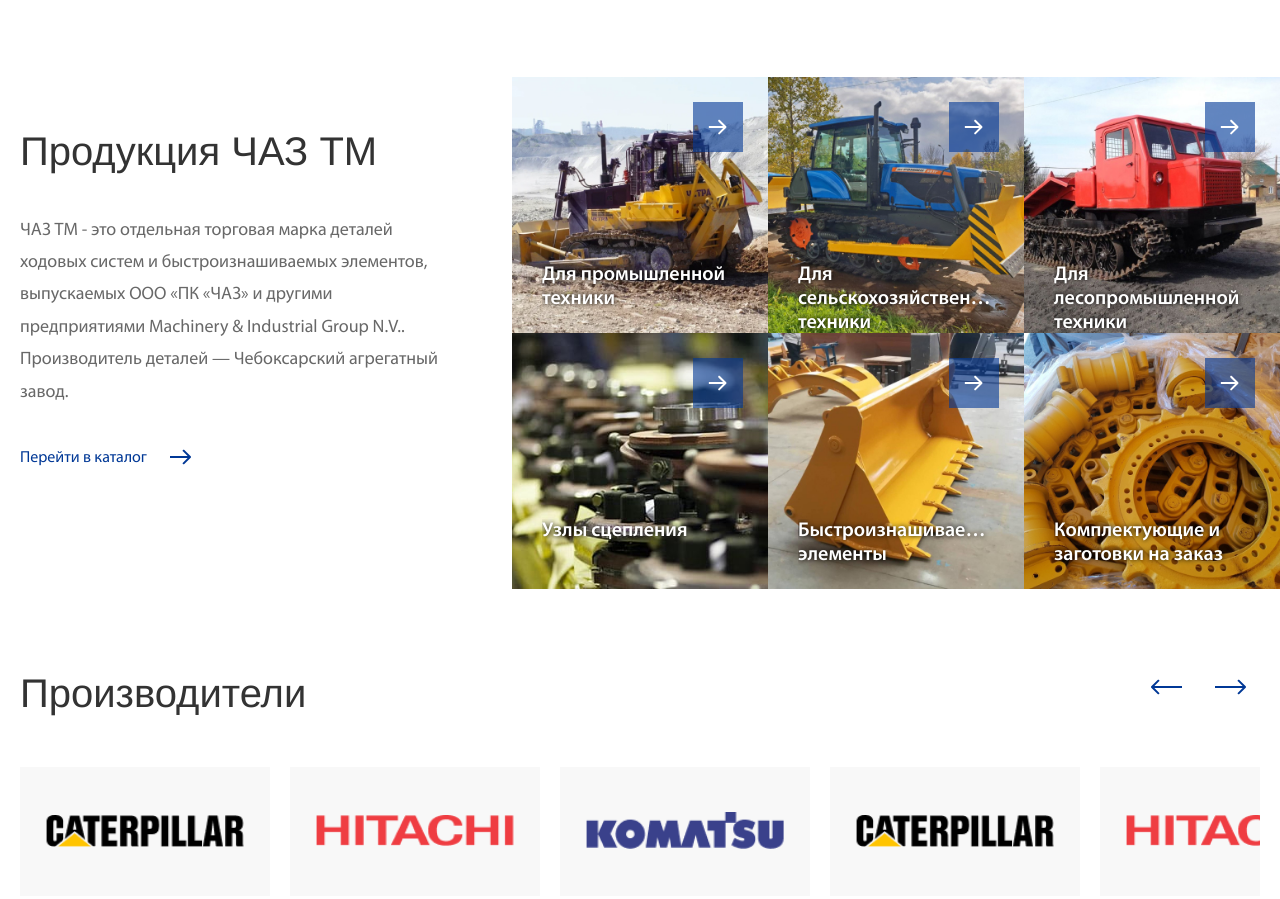
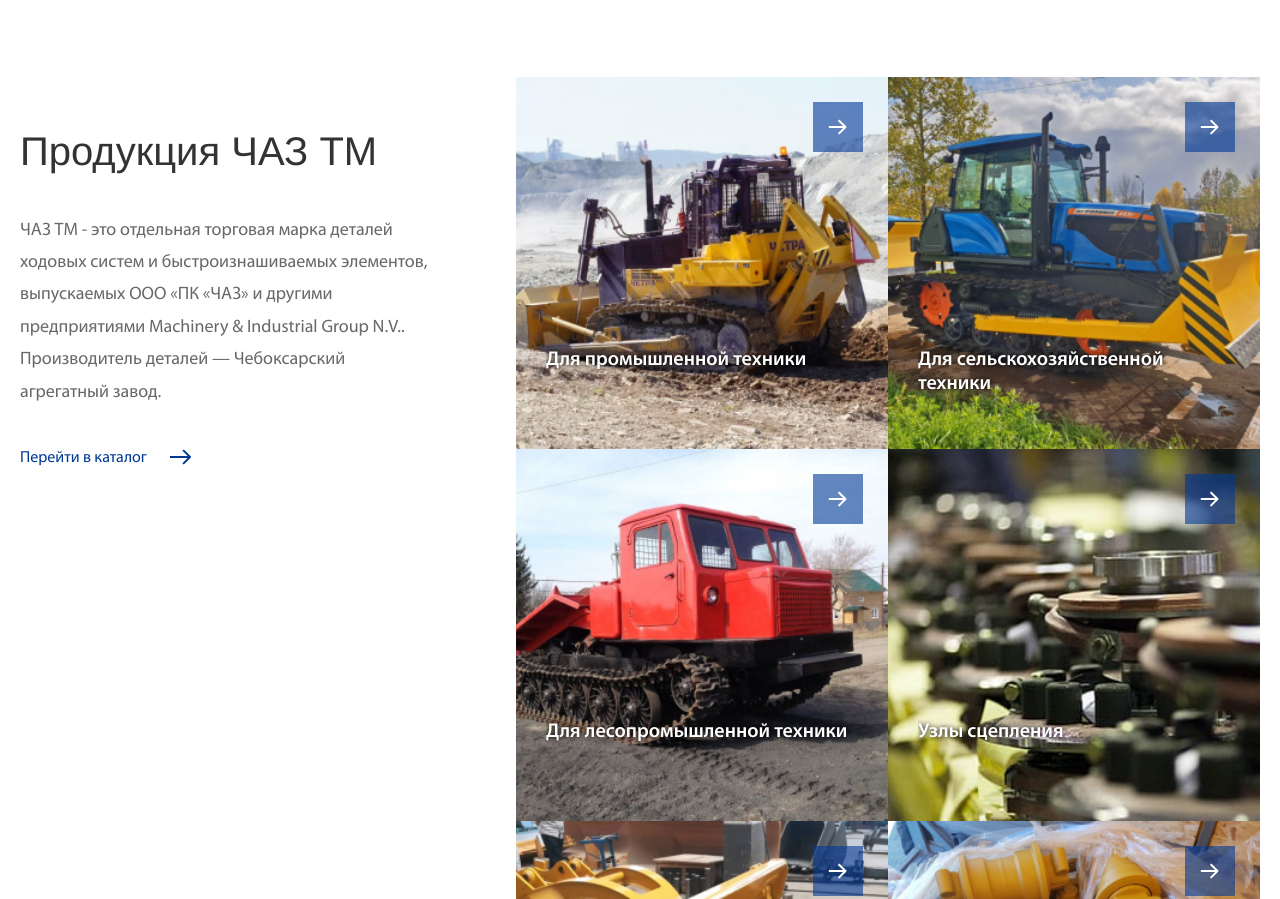
Before and after one commit to Genrih113/it-soft, a plain HTML site: page index.html in a window 1280 px wide. Shown: the part 784-1683 px from the top of the page. Drawn offline with Linux system fonts and the light colour scheme; a web font is replaced by a local one.

Commit message:
правки в блоке продуктов: ширина контейнера, ширина и паддинги текстового блока

```diff
--- a/index.html
+++ b/index.html
@@ -97,7 +97,7 @@
       </div>
     </section>
 
-    <section class="container">
+    <section class="container_hp">
       <div class="products">
         <div class="products__text-zone">
           <h2 class="h1 sec-med-f">Продукция ЧАЗ ТМ</h2>
--- a/styles/main.css
+++ b/styles/main.css
@@ -421,8 +421,8 @@
 .products__text-zone {
   width: 35%;
   max-width: 520px;
-  min-width: 460px;
-  padding: 50px 20px;
+  min-width: 420px;
+  padding: 50px 20px 50px 0;
 }
 .products__text-zone > * {
   margin-bottom: 40px;
@@ -495,6 +495,7 @@
     width: 100%;
     max-width: initial;
     min-width: initial;
+    padding-right: 0;
   }
   .products__grid-zone {
     width: 100%;
```
